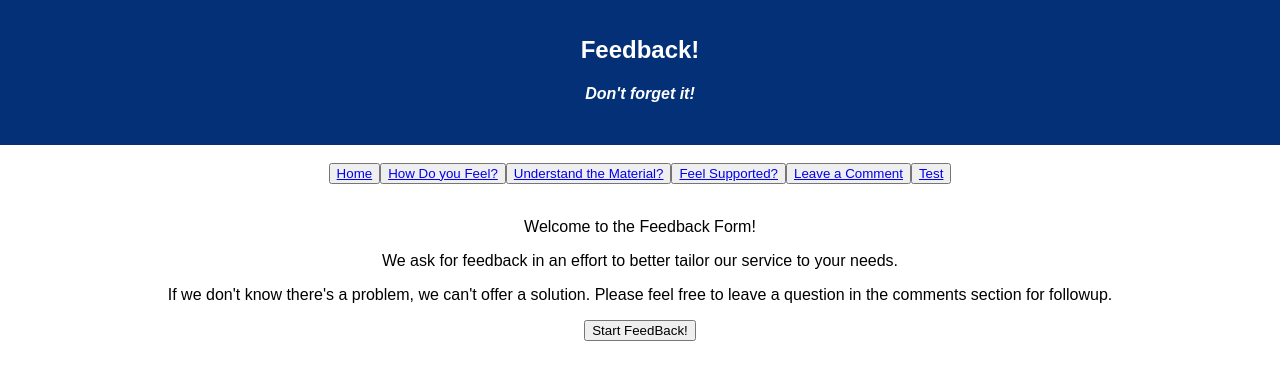
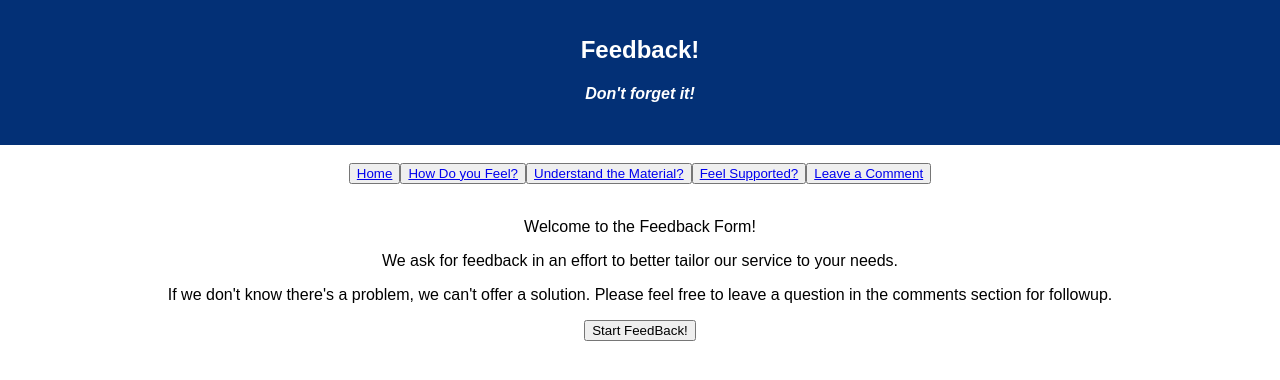
Before and after one commit to ChrisJo93/castor-feedback-loop, a React (Create React App) app: page / in a window 1280 px wide. Shown: the top 380 px of the page. Built offline with nearby package versions, Linux system fonts and the light colour scheme.

Commit message:
glitch resolved. React needed hard reset

```diff
--- a/src/Pages/Test/test.js
+++ /dev/null
@@ -1,16 +0,0 @@
-import React, { Component } from 'react';
-import { connect } from 'react-redux';
-
-class Test extends Component {
-  render() {
-    return (
-      <div>
-        <p>testing</p>
-      </div>
-    );
-  }
-}
-
-const mapStoreToProps = (store) => ({ store });
-
-export default connect(mapStoreToProps)(Test);
--- a/src/components/App/App.js
+++ b/src/components/App/App.js
@@ -34,9 +34,6 @@ class App extends Component {
             <button>
               <Link to="/comments">Leave a Comment</Link>
             </button>
-            <button>
-              <Link to="/test">Test</Link>
-            </button>
           </nav>
           <br />
           <Route exact path="/" component={HomePage} />
@@ -44,7 +41,6 @@ class App extends Component {
           <Route exact path="/understanding" component={UnderstandingPage} />
           <Route exact path="/support" component={SupportPage} />
           <Route exact path="/comments" component={CommentPage} />
-          <Route exact path="/test" component={test} />
 
           <br />
         </div>
```
